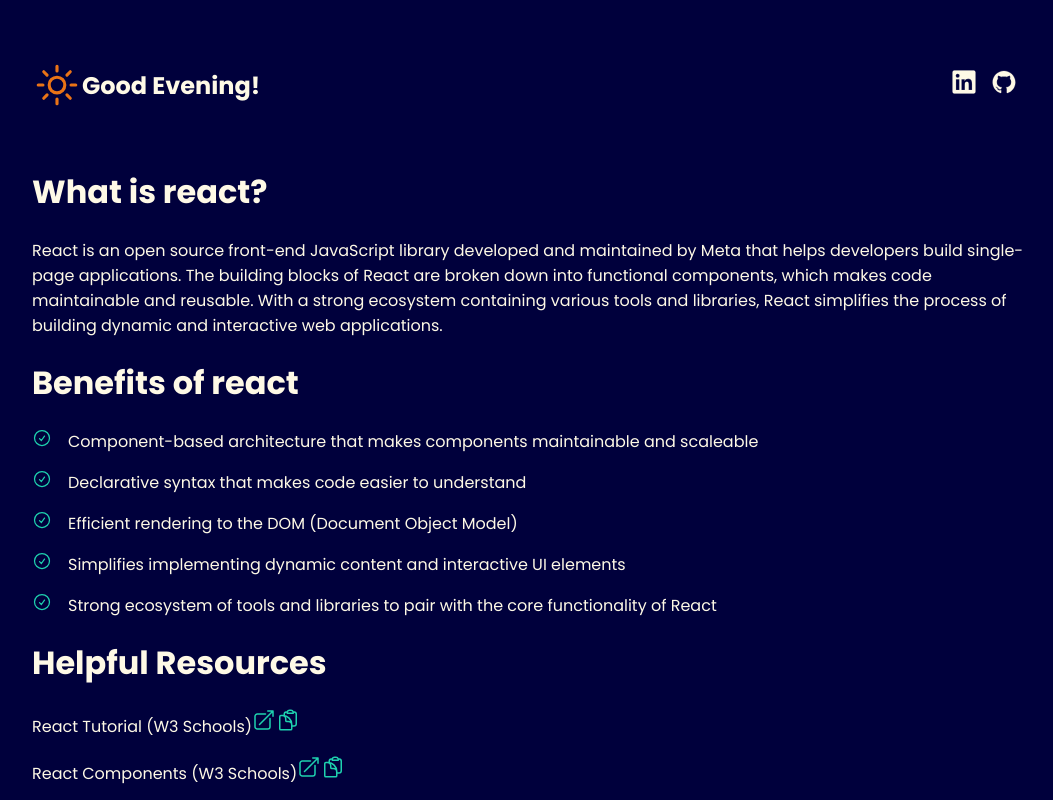
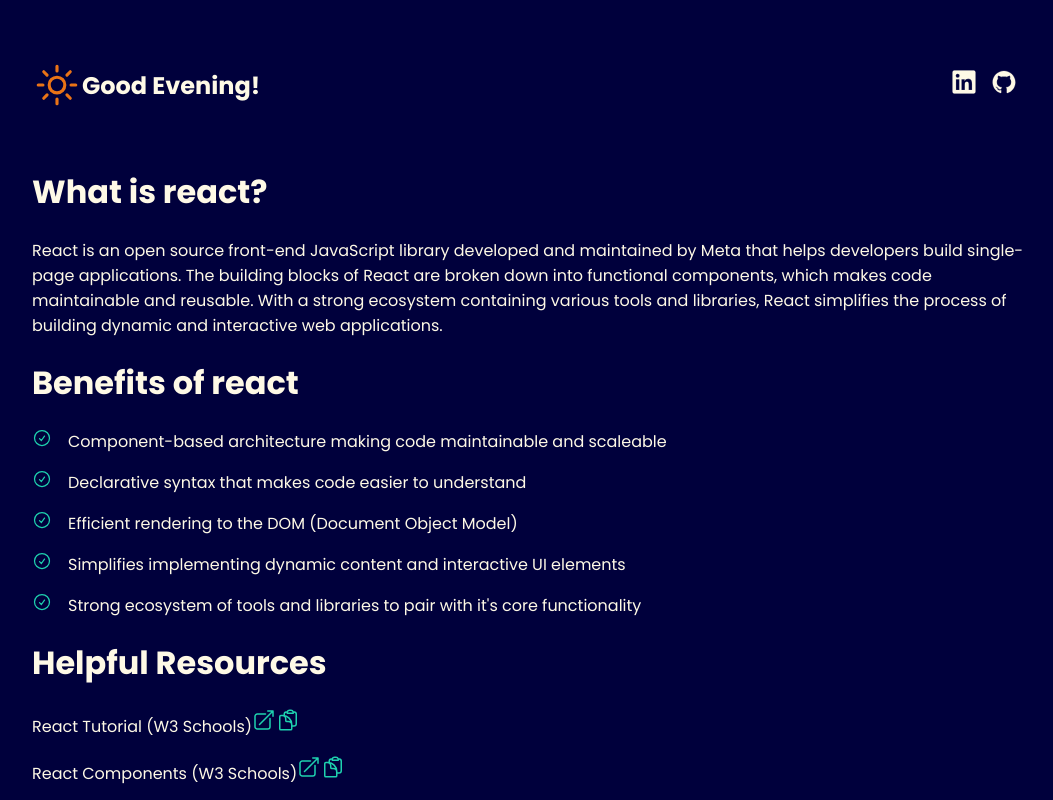
Before and after one commit to zack6yuan/atlas-react-and-jsx, a React (Vite) app: page / in a window 1280 px wide. Shown: the top 800 px of the page, without its empty margins (108-1161 px from the left). Built offline with nearby package versions, Linux system fonts and the light colour scheme.

Commit message:
grammar changes.

```diff
--- a/src/App.jsx
+++ b/src/App.jsx
@@ -16,11 +16,11 @@ function App() {
         </Section>
         <Section title="Benefits of react">
             <ul>
-                <li> Component-based architecture that makes components maintainable and scaleable</li>
+                <li> Component-based architecture making code maintainable and scaleable</li>
                 <li>Declarative syntax that makes code easier to understand</li>
                 <li>Efficient rendering to the DOM (Document Object Model)</li>
                 <li>Simplifies implementing dynamic content and interactive UI elements</li>
-                <li>Strong ecosystem of tools and libraries to pair with the core functionality of React</li>
+                <li>Strong ecosystem of tools and libraries to pair with it's core functionality</li>
             </ul>
         </Section>
         <HelpfulResource title="Helpful Resources" />
```
